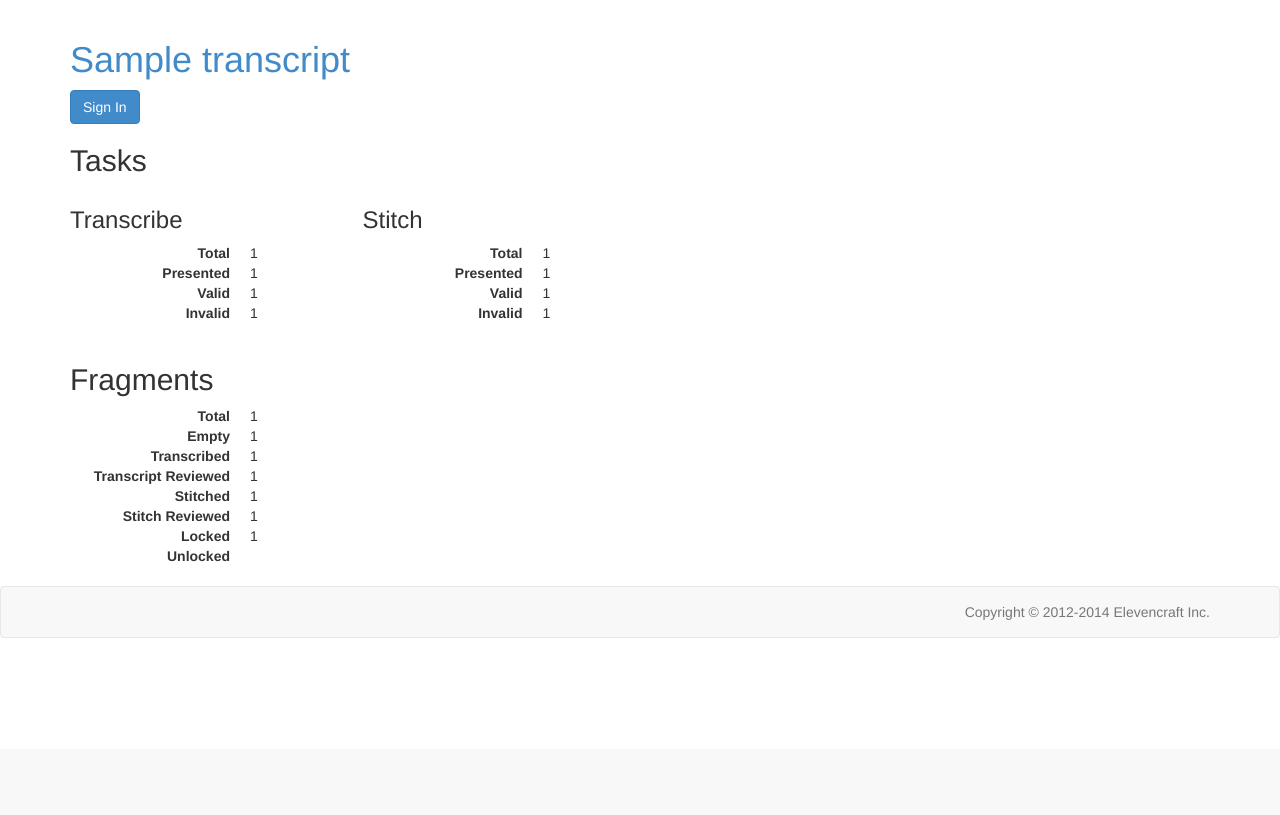
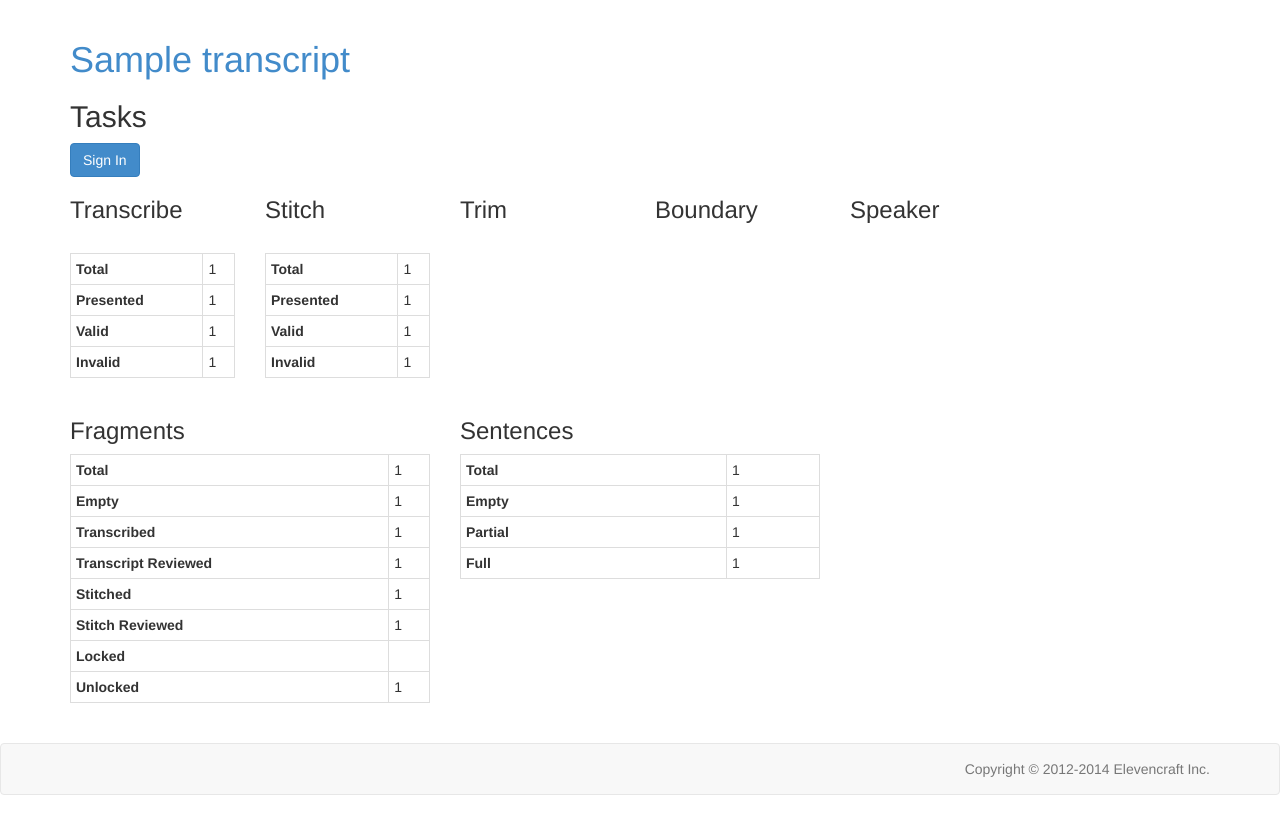
Before and after one commit to fanscribed/fanscribed, a Django app: template fanscribed/templates/transcripts/transcript_detail.html in a window 1280 px wide. Shown: the part 51-866 px from the top of the page. Before the commit the page ends 689 px from the top, so only its background shows below. Run offline with Django 3.2, Linux system fonts and the light colour scheme; the template is opened without the code that fills it: most values are stand-ins (such as "Sample title", 1, 10 or a date in 2020); some libraries are stand-ins or nearby versions.

Commit message:
Clean up and refactor formatting of transcript detail

```diff
--- /dev/null
+++ b/fanscribed/templates/transcripts/_transcript_detail_task_stats.html
@@ -0,0 +1,38 @@
+{# params: tasks, task_name #}
+
+{% url 'transcripts:task_assign' pk=transcript.pk as task_assign_url %}
+
+{% if user.is_authenticated %}
+  <form action="{{ task_assign_url }}" method="post">
+    {% csrf_token %}
+    <div class="btn-group">
+      <button class="btn btn-default btn-sm" type="submit" name="type" value="{{ task_name }}">
+        {{ task_name.title }}
+      </button>
+      <button class="btn btn-default btn-sm" type="submit" name="type" value="{{ task_name}}_review">
+        Review
+      </button>
+    </div>
+  </form>
+{% endif %}
+
+<br>
+
+<table class="table table-condensed table-bordered">
+  <tr>
+    <th>Total</th>
+    <td>{{ tasks.count }}</td>
+  </tr>
+  <tr>
+    <th>Presented</th>
+    <td>{{ tasks.presented.count }}</td>
+  </tr>
+  <tr>
+    <th>Valid</th>
+    <td>{{ tasks.valid.count }}</td>
+  </tr>
+  <tr>
+    <th>Invalid</th>
+    <td>{{ tasks.invalid.count }}</td>
+  </tr>
+</table>
--- a/fanscribed/templates/transcripts/_transcript_task_stats_dl.html
+++ /dev/null
@@ -1,15 +0,0 @@
-<dl class="dl-horizontal">
-
-  <dt>Total</dt>
-  <dd>{{ tasks.count }}</dd>
-
-  <dt>Presented</dt>
-  <dd>{{ tasks.presented.count }}</dd>
-
-  <dt>Valid</dt>
-  <dd>{{ tasks.valid.count }}</dd>
-
-  <dt>Invalid</dt>
-  <dd>{{ tasks.invalid.count }}</dd>
-
-</dl>
--- a/fanscribed/templates/transcripts/transcript_detail.html
+++ b/fanscribed/templates/transcripts/transcript_detail.html
@@ -1,4 +1,8 @@
 {% extends "base.html" %}
+
+
+{% url 'transcripts:task_assign' pk=transcript.pk as task_assign_url %}
+{% url 'transcripts:detail' pk=transcript.pk as detail_url %}
 
 
 {% block nav_class_transcribe %}
@@ -10,106 +14,113 @@
 
   <h1><a href="{% url 'transcripts:detail' pk=transcript.pk %}">{{ transcript.name }}</a></h1>
 
+  <h2>Tasks</h2>
+
   {% if user.is_authenticated %}
-
-    {% url 'transcripts:task_assign' pk=transcript.pk as task_assign_url %}
-
     <form action="{{ task_assign_url }}" method="post">
       {% csrf_token %}
       <button class="btn btn-primary" type="submit" name="type" value="any">
-        Any Task
+        Assign Any Task
       </button>
-      <div class="btn-group">
-        <button class="btn btn-default" type="submit" name="type" value="transcribe">
-          Transcribe
-        </button>
-        <button class="btn btn-default" type="submit" name="type" value="transcribe_review">
-          Review Transcription
-        </button>
-      </div>
-      <div class="btn-group">
-        <button class="btn btn-default" type="submit" name="type" value="stitch">
-          Stitch
-        </button>
-        <button class="btn btn-default" type="submit" name="type" value="stitch_review">
-          Review Stitch
-        </button>
-      </div>
-      <div class="btn-group">
-        <button class="btn btn-disabled" disabled type="submit" name="type" value="boundary">
-          Identify Boundary
-        </button>
-        <button class="btn btn-disabled" disabled type="submit" name="type" value="boundary_review">
-          Review Boundary
-        </button>
-      </div>
-      <div class="btn-group">
-        <button class="btn btn-disabled" disabled type="submit" name="type" value="speaker">
-          Identify Speaker
-        </button>
-        <button class="btn btn-disabled" disabled type="submit" name="type" value="speaker_review">
-          Review Speaker
-        </button>
-      </div>
     </form>
-
   {% else %}
-
-    {% url 'transcripts:detail' pk=transcript.pk as detail_url %}
-
     <a class="btn btn-primary"
        href="{% url 'account_login' %}?next={{ detail_url }}">
       Sign In
     </a>
-
   {% endif %}
 
-  <h2>Tasks</h2>
 
   <div class="row">
 
-    <div class="col-md-3">
+    <div class="col-md-2">
       <h3>Transcribe</h3>
-      {% include 'transcripts/_transcript_task_stats_dl.html' with tasks=transcript.transcribetask_set %}
+      {% include 'transcripts/_transcript_detail_task_stats.html' with tasks=transcript.transcribetask_set task_name='transcribe' %}
     </div>
 
-    <div class="col-md-3">
+    <div class="col-md-2">
       <h3>Stitch</h3>
-      {% include 'transcripts/_transcript_task_stats_dl.html' with tasks=transcript.stitchtask_set %}
+      {% include 'transcripts/_transcript_detail_task_stats.html' with tasks=transcript.stitchtask_set task_name='stitch' %}
+    </div>
+
+    <div class="col-md-2">
+      <h3>Trim</h3>
+    </div>
+
+    <div class="col-md-2">
+      <h3>Boundary</h3>
+    </div>
+
+    <div class="col-md-2">
+      <h3>Speaker</h3>
     </div>
 
   </div>
 
-  <h2>Fragments</h2>
+  <div class="row">
 
-  <dl class="dl-horizontal">
+    <div class="col-md-4">
+      <h3>Fragments</h3>
 
-    {# TODO: turn these into little bar charts #}
+      <table class="table table-condensed table-bordered">
+        <tr>
+          <th>Total</th>
+          <td>{{ transcript.fragments.count }}</td>
+        </tr>
+        <tr>
+          <th>Empty</th>
+          <td>{{ transcript.fragments.empty.count }}</td>
+        </tr>
+        <tr>
+          <th>Transcribed</th>
+          <td>{{ transcript.fragments.transcribed.count }}</td>
+        </tr>
+        <tr>
+          <th>Transcript Reviewed</th>
+          <td>{{ transcript.fragments.transcript_reviewed.count }}</td>
+        </tr>
+        <tr>
+          <th>Stitched</th>
+          <td>{{ transcript.fragments.stitched.count }}</td>
+        </tr>
+        <tr>
+          <th>Stitch Reviewed</th>
+          <td>{{ transcript.fragments.stitch_reviewed.count }}</td>
+        </tr>
+        <tr>
+          <th>Locked</th>
+          <td>{{ transcript.fragments.locked.count }}</td>
+        </tr>
+        <tr>
+          <th>Unlocked</th>
+          <td>{{ transcript.fragments.unlocked.count }}</td>
+        </tr>
+      </table>
+    </div>
 
-    <dt>Total</dt>
-    <dd>{{ transcript.fragments.count }}</dd>
+    <div class="col-md-4">
+      <h3>Sentences</h3>
 
-    <dt>Empty</dt>
-    <dd>{{ transcript.fragments.empty.count }}</dd>
+      <table class="table table-condensed table-bordered">
+        <tr>
+          <th>Total</th>
+          <td>{{ transcript.sentences.count }}</td>
+        </tr>
+        <tr>
+          <th>Empty</th>
+          <td>{{ transcript.sentences.empty.count }}</td>
+        </tr>
+        <tr>
+          <th>Partial</th>
+          <td>{{ transcript.sentences.partial.count }}</td>
+        </tr>
+        <tr>
+          <th>Full</th>
+          <td>{{ transcript.sentences.full.count }}</td>
+        </tr>
+      </table>
+    </div>
 
-    <dt>Transcribed</dt>
-    <dd>{{ transcript.fragments.transcribed.count }}</dd>
-
-    <dt>Transcript Reviewed</dt>
-    <dd>{{ transcript.fragments.transcript_reviewed.count }}</dd>
-
-    <dt>Stitched</dt>
-    <dd>{{ transcript.fragments.stitched.count }}</dd>
-
-    <dt>Stitch Reviewed</dt>
-    <dd>{{ transcript.fragments.stitch_reviewed.count }}</dd>
-
-    <dt>Locked</dt>
-    <dd>{{ transcript.fragments.locked.count }}</dd>
-
-    <dt>Unlocked</dt>
-    <dd>{{ transcript.fragments.unlocked.count }}</dd>
-
-  </dl>
+  </div>
 
 {% endblock %}
```
Also changed, not shown: fanscribed/apps/transcripts/models.py (+16 -0 lines).
